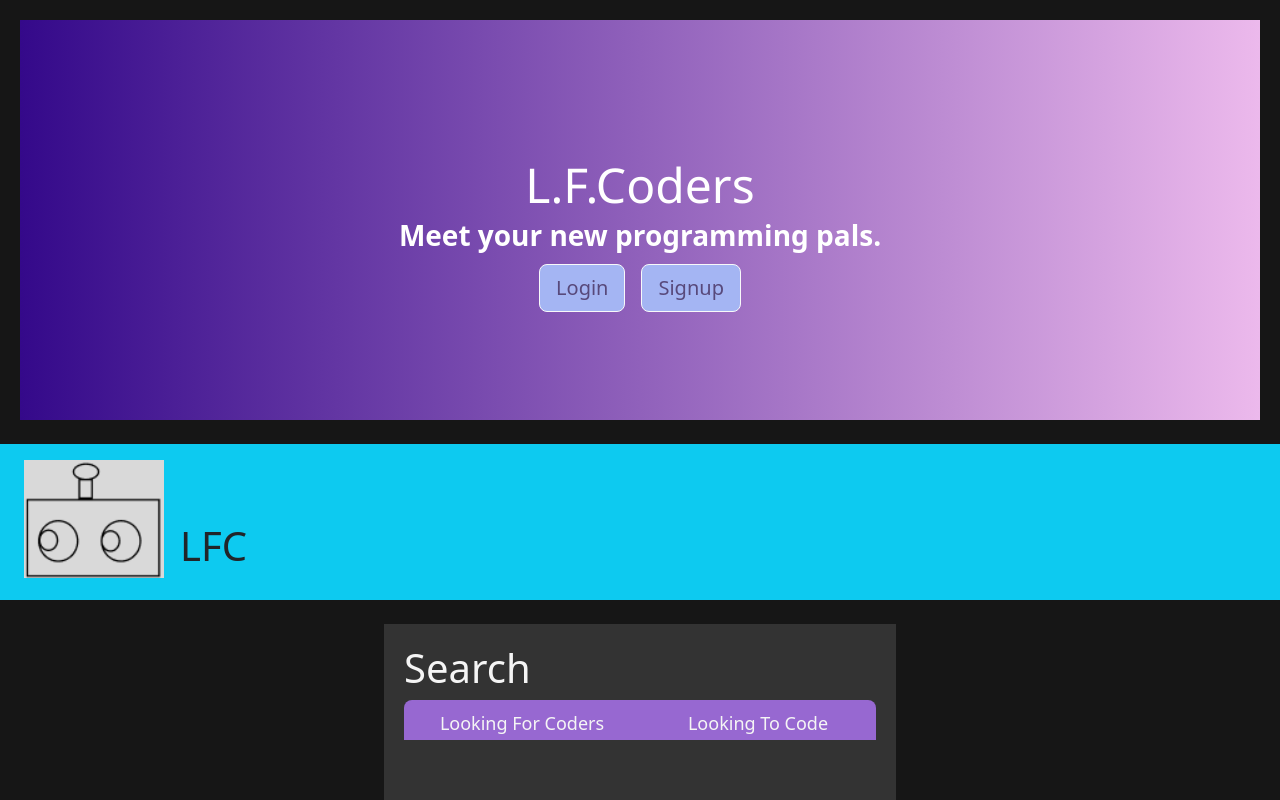
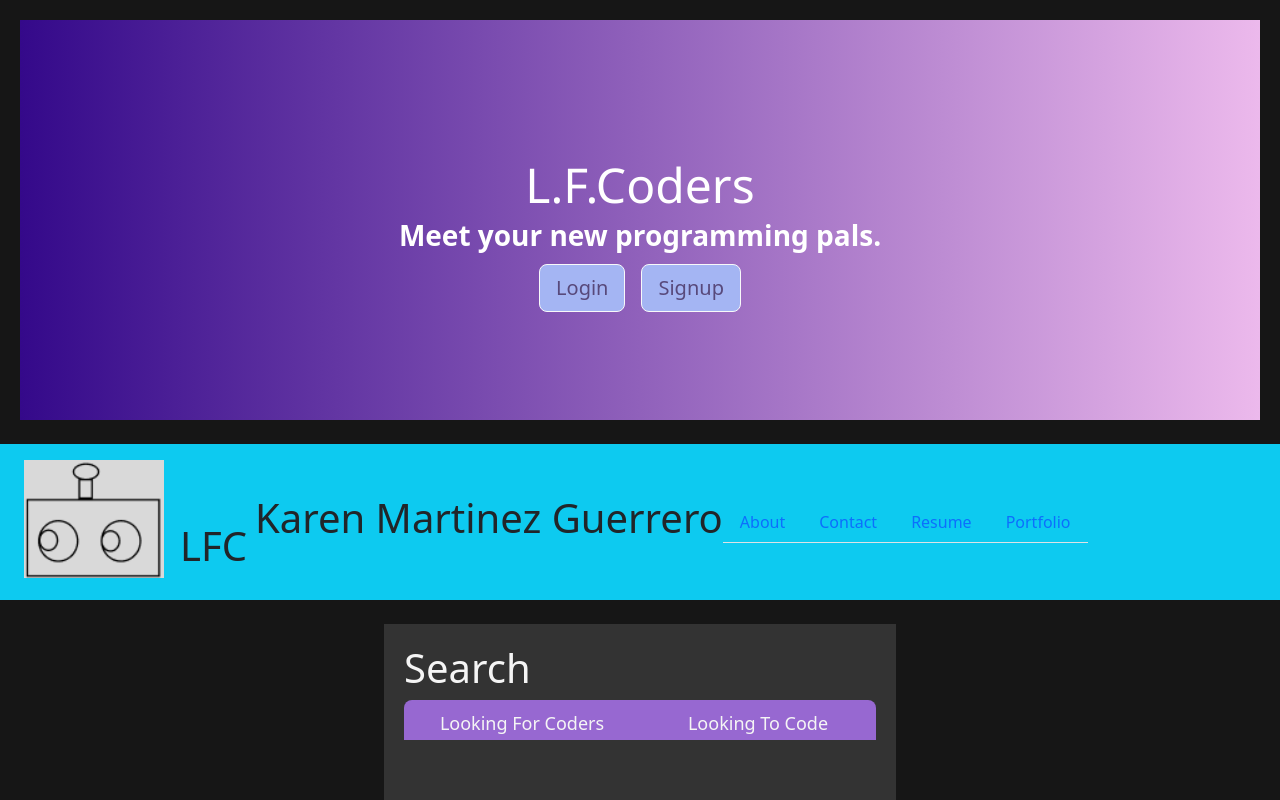
Before and after one commit to LorenzoFTSIC/LFCoders, a React (Create React App) app in the folder client/: page / in a window 1280 px wide. Shown: the top 800 px of the page. Built offline with nearby package versions, Linux system fonts and the light colour scheme; no server answers.

Commit message:
navbar elements now rendering

```diff
--- a/client/src/components/Nav/Nav.js
+++ b/client/src/components/Nav/Nav.js
@@ -0,0 +1,57 @@
+import React from 'react';
+
+import { Link } from 'react-router-dom';
+
+
+// const styles = {
+//   navbarStyle: {
+//     background: 'pink',
+//     justifyContent: 'flex-end',
+//   },
+// };
+
+function Nav({currentPage, handlePageChange}) {
+
+    return(
+        //nav
+        <nav className="navbar">
+        <h1 className="navheading">Karen Martinez Guerrero</h1>
+
+        <ul className="nav nav-tabs">
+        <li className='nav-item'>
+        <Link to=''
+        onClick={() => handlePageChange('About')}
+        className={currentPage === 'About' ? 'nav-active nav-link' : 'nav-link'}>
+        About
+        </Link>
+        </li>
+
+        <li className='nav-item'>
+        <Link to='/Portfolio-React/contact'
+        onClick={() => handlePageChange('Contact')}
+        className={currentPage === 'Contact' ? 'nav-active nav-link' : 'nav-link'}>
+        Contact
+        </Link>
+        </li>
+
+        <li className='nav-item'>
+        <Link to='/Portfolio-React/resume'
+        onClick={() => handlePageChange('Resume')}
+        className={currentPage === 'Resume' ? 'nav-active nav-link' : 'nav-link'}>
+        Resume
+        </Link>
+        </li>
+
+        <li className='nav-item'>
+        <Link to='/Portfolio-React/portfolio'
+        onClick={() => handlePageChange('Portfolio')}
+        className={currentPage === 'Portfolio' ? 'nav-active nav-link' : 'nav-link'}>
+        Portfolio
+        </Link>
+        </li>
+    </ul>
+    </nav>
+    );
+}
+
+export default Nav;
--- a/client/src/components/SmallHeader/index.js
+++ b/client/src/components/SmallHeader/index.js
@@ -1,5 +1,6 @@
 import React from 'react';
 import { Link } from 'react-router-dom';
+import Nav from '../Nav/Nav';
 import '../../assets/img/Looker-Placeholder.png';
 import Looker from '../../assets/img/Looker-Placeholder.png';
 
@@ -20,6 +21,7 @@ const SmallHeader = () => {
             <h1 className="mx-2">LFC</h1>
           </div>
         </Link>
+        <Nav/>
       </div>
     </header>
   );
```
